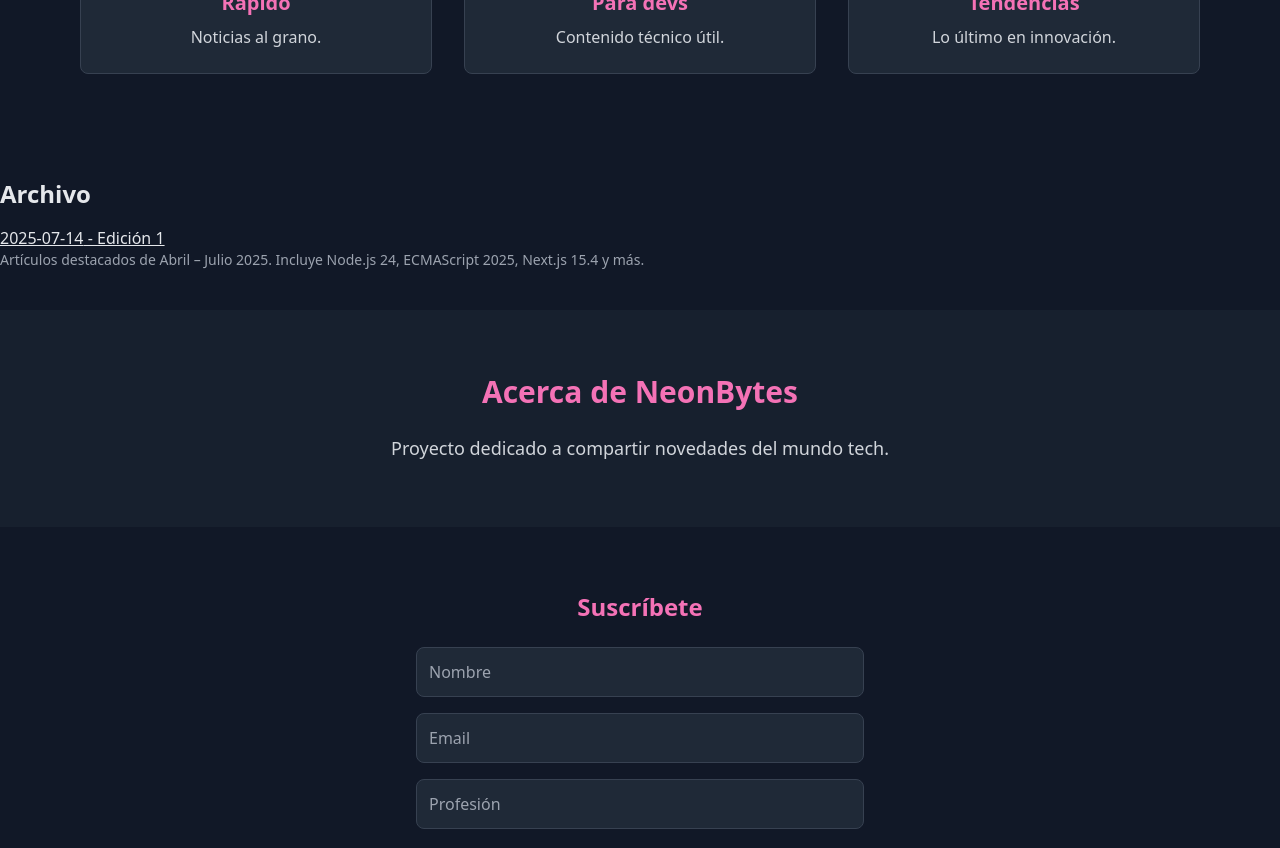
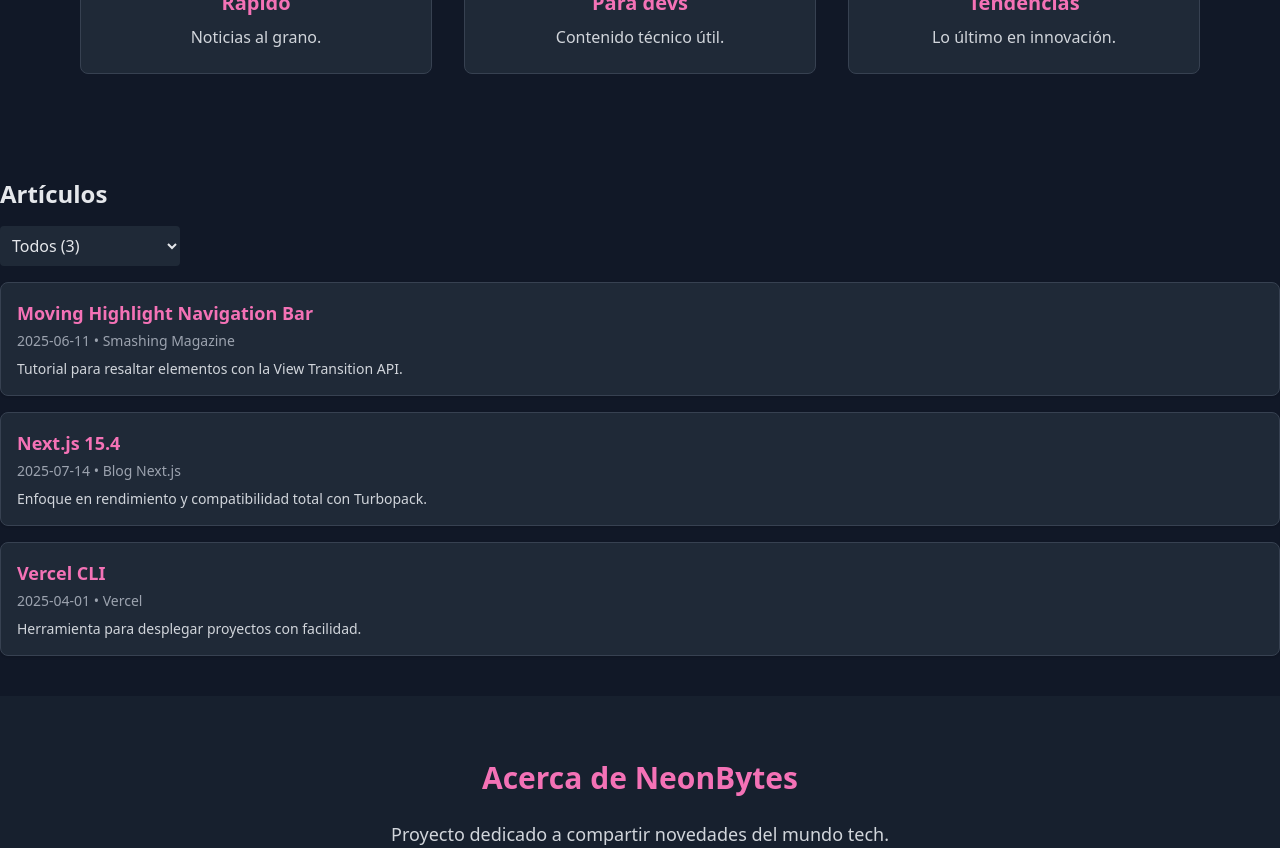
Before and after one commit to YerayAR/neon-bytes, a Next.js app: page / in a window 1280 px wide. Shown: the part 600-1448 px from the top of the page. Built offline with nearby package versions, Linux system fonts and the light colour scheme.

Commit message:
feat: improve ArchiveList with type filter

```diff
--- a/app/page.tsx
+++ b/app/page.tsx
@@ -16,10 +16,31 @@ const features = [
 
 const archive: ArchiveItem[] = [
   {
-    id: 'edicion-1',
+    id: 't1',
+    type: 'tutorial',
+    date: '2025-06-11',
+    title: 'Moving Highlight Navigation Bar',
+    excerpt: 'Tutorial para resaltar elementos con la View Transition API.',
+    source: 'Smashing Magazine',
+    link: '#',
+  },
+  {
+    id: 'n1',
+    type: 'noticia',
     date: '2025-07-14',
-    title: 'Edición 1',
-    excerpt: 'Artículos destacados de Abril – Julio 2025. Incluye Node.js 24, ECMAScript 2025, Next.js 15.4 y más.',
+    title: 'Next.js 15.4',
+    excerpt: 'Enfoque en rendimiento y compatibilidad total con Turbopack.',
+    source: 'Blog Next.js',
+    link: '#',
+  },
+  {
+    id: 'r1',
+    type: 'recomendacion',
+    date: '2025-04-01',
+    title: 'Vercel CLI',
+    excerpt: 'Herramienta para desplegar proyectos con facilidad.',
+    source: 'Vercel',
+    link: '#',
   },
 ];
 
--- a/components/ArchiveList.tsx
+++ b/components/ArchiveList.tsx
@@ -1,53 +1,93 @@
-import Link from 'next/link';
-import { FC, useState } from 'react';
+'use client';
+import { FC, useEffect, useState } from 'react';
+import { useRouter, useSearchParams } from 'next/navigation';
+import { motion } from 'framer-motion';
+import Card from './Card';
 
 export interface ArchiveItem {
   id: string;
+  type: 'tutorial' | 'noticia' | 'recomendacion';
   date: string;
   title: string;
   excerpt: string;
+  source: string;
+  link: string;
 }
 
 interface ArchiveListProps {
   items: ArchiveItem[];
 }
 
-/**
- * Lista de ediciones publicadas.
- */
+const itemAnim = {
+  hidden: { opacity: 0, y: 20 },
+  show: { opacity: 1, y: 0 },
+};
+
 const ArchiveList: FC<ArchiveListProps> = ({ items }) => {
-  const [year, setYear] = useState('');
-  const years = Array.from(new Set(items.map((i) => i.date.slice(0, 4))));
-  const filtered = year ? items.filter((i) => i.date.startsWith(year)) : items;
+  const router = useRouter();
+  const searchParams = useSearchParams();
+  const param = searchParams.get('type') || 'all';
+
+  const [type, setType] = useState(param);
+  const [loading, setLoading] = useState(false);
+
+  useEffect(() => setType(param), [param]);
+
+  const types = Array.from(new Set(items.map((i) => i.type)));
+  const counts: Record<string, number> = {};
+  types.forEach((t) => {
+    counts[t] = items.filter((i) => i.type === t).length;
+  });
+
+  const filtered = type === 'all' ? items : items.filter((i) => i.type === type);
+
+  const handleChange = (value: string) => {
+    setLoading(true);
+    setType(value);
+    const params = new URLSearchParams(searchParams.toString());
+    if (value === 'all') params.delete('type');
+    else params.set('type', value);
+    router.replace('?' + params.toString(), { scroll: false });
+    setTimeout(() => setLoading(false), 300);
+  };
+
+  const capitalize = (s: string) => s.charAt(0).toUpperCase() + s.slice(1);
 
   return (
     <section className="py-10">
-      <h2 className="text-2xl font-bold mb-4">Archivo</h2>
-      {years.length > 1 && (
+      <h2 className="text-2xl font-bold mb-4">Artículos</h2>
+      <div className="mb-4">
+        <label htmlFor="type-select" className="sr-only">
+          Filtrar por tipo
+        </label>
         <select
-          aria-label="Filtrar por año"
-          className="mb-4 bg-gray-800 p-2"
-          value={year}
-          onChange={(e) => setYear(e.target.value)}
+          id="type-select"
+          aria-label="Filtrar por tipo"
+          className="bg-gray-800 p-2 rounded focus:outline-none focus:ring"
+          value={type}
+          onChange={(e) => handleChange(e.target.value)}
         >
-          <option value="">Todas</option>
-          {years.map((y) => (
-            <option key={y} value={y}>
-              {y}
+          <option value="all">Todos ({items.length})</option>
+          {types.map((t) => (
+            <option key={t} value={t}>
+              {capitalize(t)} ({counts[t]})
             </option>
           ))}
         </select>
-      )}
-      <ul className="space-y-4">
+      </div>
+      {loading && <p>Loading...</p>}
+      {!loading && filtered.length === 0 && <p>No hay artículos de este tipo</p>}
+      <ul className="grid gap-4" role="list">
         {filtered.map((it) => (
-          <li key={it.id}>
-            <Link href={`/newsletters/${it.id}`} className="underline">
-              {it.date} - {it.title}
-            </Link>
-            <p className="text-sm text-gray-400">
-              {it.excerpt.slice(0, 100)}
-            </p>
-          </li>
+          <motion.li
+            key={it.id}
+            variants={itemAnim}
+            initial="hidden"
+            whileInView="show"
+            viewport={{ once: true }}
+          >
+            <Card item={it} />
+          </motion.li>
         ))}
       </ul>
     </section>
--- /dev/null
+++ b/components/Card.tsx
@@ -0,0 +1,24 @@
+'use client';
+import { FC } from 'react';
+import Link from 'next/link';
+import { ArchiveItem } from './ArchiveList';
+
+interface CardProps {
+  item: ArchiveItem;
+}
+
+const Card: FC<CardProps> = ({ item }) => (
+  <article className="p-4 bg-gray-800 border border-gray-700 rounded-lg shadow hover:shadow-pink-500/25 transition">
+    <h3 className="text-lg font-bold text-pink-400 mb-1">
+      <Link href={item.link} className="hover:underline">
+        {item.title}
+      </Link>
+    </h3>
+    <p className="text-sm text-gray-400 mb-2">
+      {item.date} &bull; {item.source}
+    </p>
+    <p className="text-gray-300 text-sm">{item.excerpt}</p>
+  </article>
+);
+
+export default Card;
```
Also changed, not shown: 1 other file (tests, documents, lock files or other folders).
